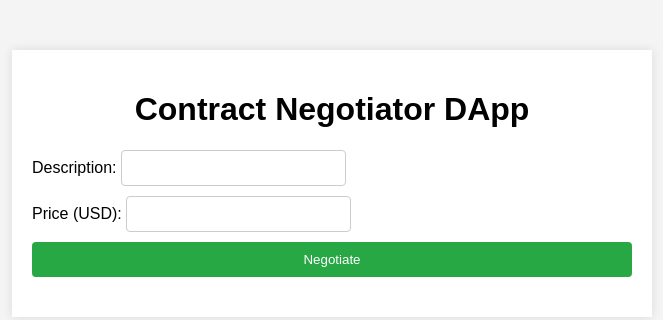
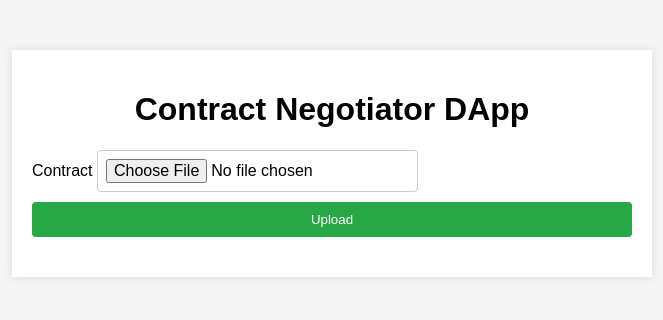
Before and after one commit to Mswati03/ethCPT, a website: page public/index.html in a window 1280 px wide. Shown: the whole page, without its empty margins (308-971 px from the left). Drawn offline with Linux system fonts and the light colour scheme.

Commit message:
input file

```diff
--- a/public/index.html
+++ b/public/index.html
@@ -70,14 +70,11 @@ button:hover {
         <h1>Contract Negotiator DApp</h1>
         <form id="contractForm">
             <div>
-                <label for="description">Description:</label>
-                <input type="text" id="description" name="description" required>
+                <label for="description">Contract</label>
+                <input type="file" id="contractFile" accept=".txt,.pdf" required />
             </div>
-            <div>
-                <label for="priceUSD">Price (USD):</label>
-                <input type="number" id="priceUSD" name="priceUSD" required>
-            </div>
-            <button type="submit">Negotiate</button>
+
+            <button type="submit">Upload</button>
         </form>
         <p id="result"></p>
     </div>
```
